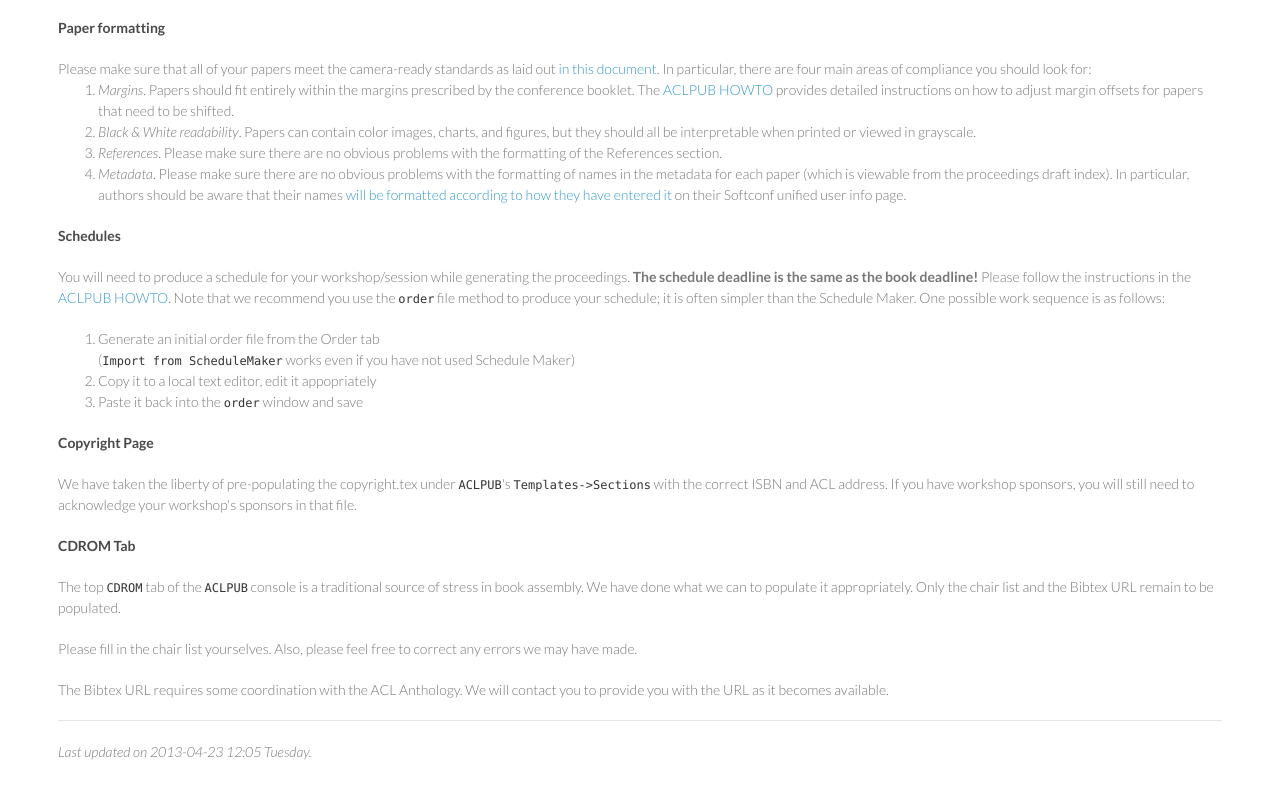
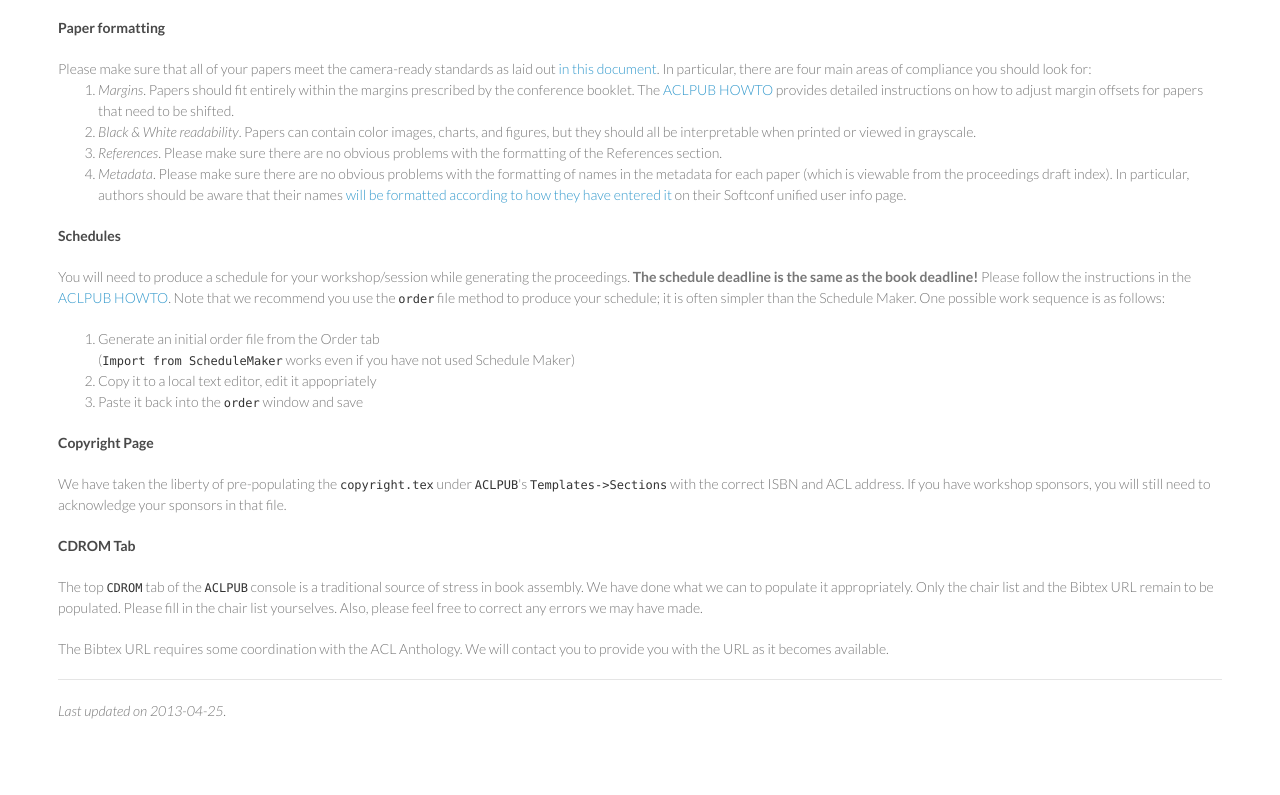
Before and after one commit to cherryc/naacl-pubs, a plain HTML site: page book.html in a window 1280 px wide. Shown: the part 405-1200 px from the top of the page. Drawn offline with Linux system fonts and the light colour scheme.

Commit message:
Fixed some formatting. Added a link to book.html.

```diff
--- a/book.html
+++ b/book.html
@@ -100,9 +100,9 @@
     <h4>Copyright Page</h4>
 
     <p>
-      We have taken the liberty of pre-populating the copyright.tex under <code>ACLPUB</code>'s
+      We have taken the liberty of pre-populating the <code>copyright.tex</code> under <code>ACLPUB</code>'s
       <code>Templates->Sections</code> with the correct ISBN and ACL address.
-      If you have workshop sponsors, you will still need to acknowledge your workshop's sponsors in
+      If you have workshop sponsors, you will still need to acknowledge your sponsors in
       that file.
     </p>
 
@@ -111,8 +111,6 @@
       The top <code>CDROM</code> tab of the <code>ACLPUB</code> console is a traditional source of
       stress in book assembly. We have done what we can to populate it appropriately. Only the chair
       list and the Bibtex URL remain to be populated.
-    </p>
-    <p>
       Please fill in the chair list yourselves. Also, please feel free to correct any errors we may
       have made.
     </p>
@@ -125,7 +123,7 @@
 
 <div class="row">
   <hr />
-  <i>Last updated on 2013-04-23 12:05 Tuesday.</i>
+  <i>Last updated on 2013-04-25.</i>
 </div>
 
 </body>
```
Also changed, not shown: index.html (+2 -2 lines).
